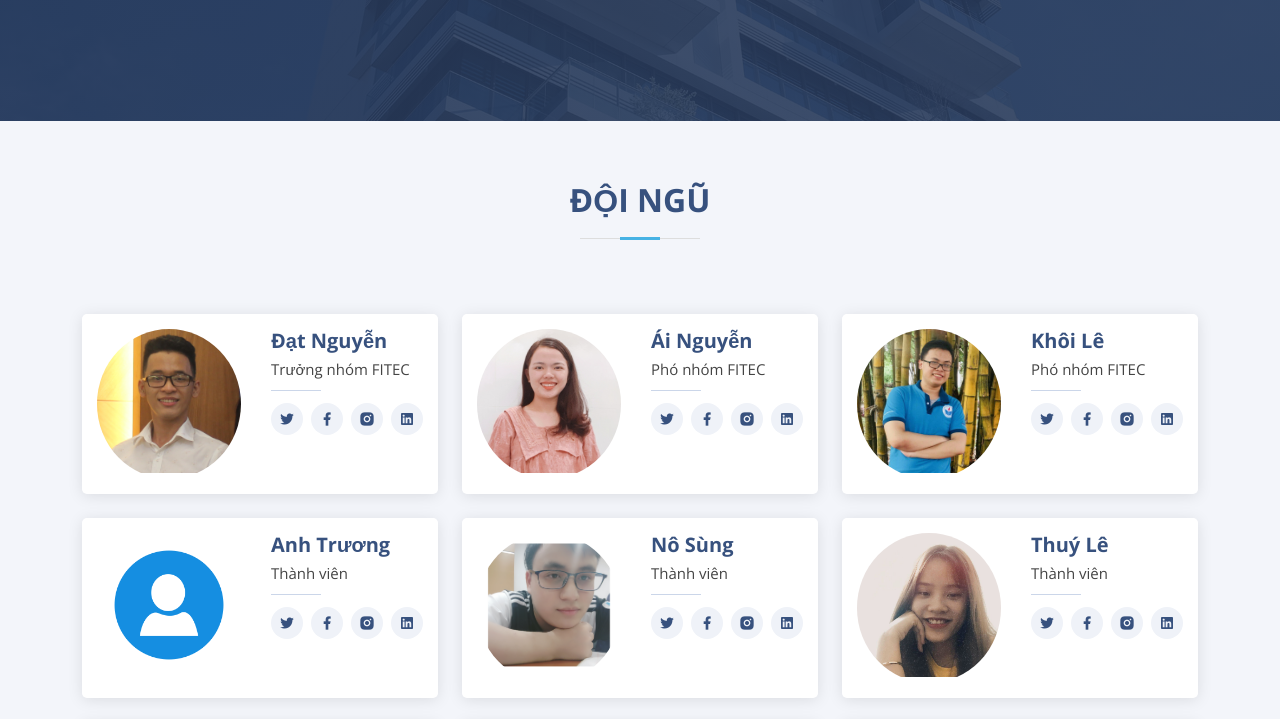
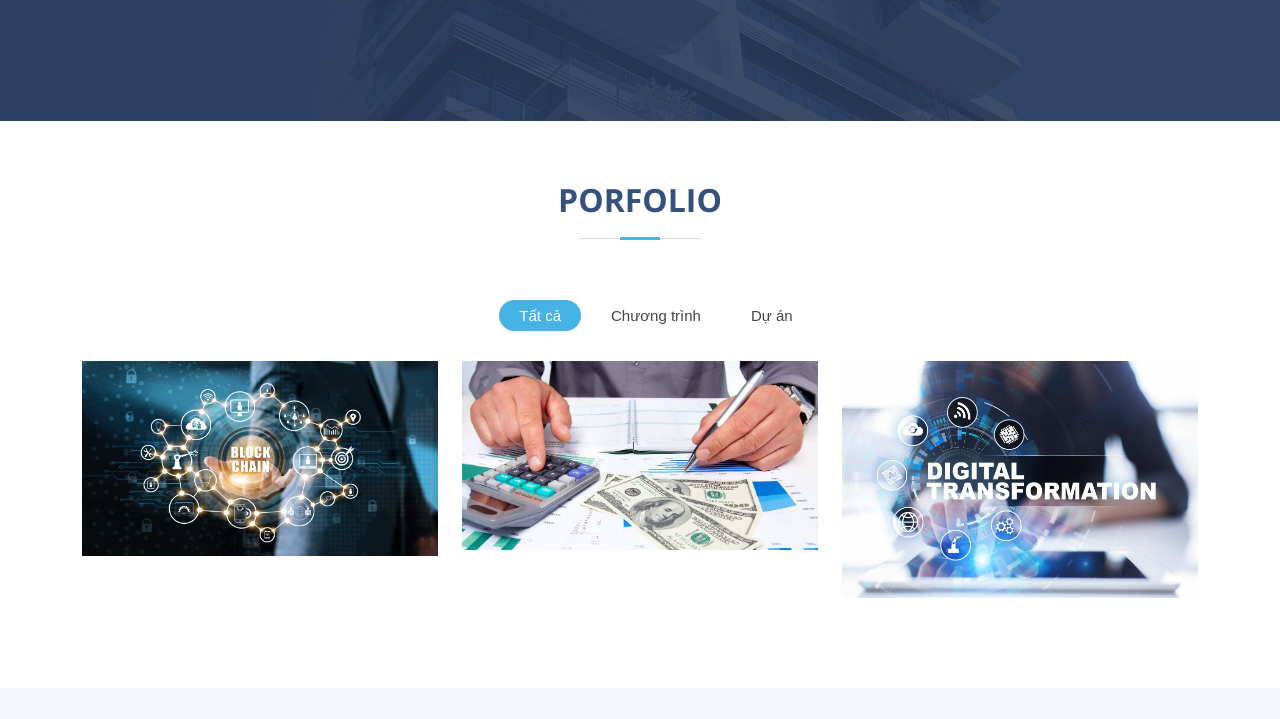
Before and after one commit to fitec-tsnt/fitec-tsnt.github.io, a website: page index.html in a window 1280 px wide. Shown: the part 1582-2301 px from the top of the page. Drawn offline with nearby package versions, Linux system fonts and the light colour scheme.

Commit message:
add porfolito

```diff
--- a/index.html
+++ b/index.html
@@ -354,54 +354,54 @@
     </section><!-- End Cta Section -->
 
     <!-- ======= Portfolio Section ======= -->
-    <!-- <section id="portfolio" class="portfolio">
+    <section id="portfolio" class="portfolio">
       <div class="container" data-aos="fade-up">
 
         <div class="section-title">
-          <h2>Portfolio</h2>
-          <p>Magnam dolores commodi suscipit. Necessitatibus eius consequatur ex aliquid fuga eum quidem. Sit sint consectetur velit. Quisquam quos quisquam cupiditate. Et nemo qui impedit suscipit alias ea. Quia fugiat sit in iste officiis commodi quidem hic quas.</p>
+          <h2>Porfolio</h2>
+          <!-- <p>Magnam dolores commodi suscipit. Necessitatibus eius consequatur ex aliquid fuga eum quidem. Sit sint consectetur velit. Quisquam quos quisquam cupiditate. Et nemo qui impedit suscipit alias ea. Quia fugiat sit in iste officiis commodi quidem hic quas.</p> -->
         </div>
 
         <ul id="portfolio-flters" class="d-flex justify-content-center" data-aos="fade-up" data-aos-delay="100">
-          <li data-filter="*" class="filter-active">All</li>
-          <li data-filter=".filter-app">App</li>
-          <li data-filter=".filter-card">Card</li>
-          <li data-filter=".filter-web">Web</li>
+          <li data-filter="*" class="filter-active">Tất cả</li>
+          <li data-filter=".filter-program">Chương trình</li>
+          <li data-filter=".filter-project">Dự án</li>
+          <!-- <li data-filter=".filter-web">Web</li> -->
         </ul>
 
         <div class="row portfolio-container" data-aos="fade-up" data-aos-delay="200">
 
-          <div class="col-lg-4 col-md-6 portfolio-item filter-app">
-            <div class="portfolio-img"><img src="assets/img/portfolio/portfolio-1.jpg" class="img-fluid" alt=""></div>
+          <div class="col-lg-4 col-md-6 portfolio-item filter-program">
+            <div class="portfolio-img"><img src="assets/img/portfolio/blockchain.jpg" class="img-fluid" alt=""></div>
             <div class="portfolio-info">
-              <h4>App 1</h4>
-              <p>App</p>
-              <a href="assets/img/portfolio/portfolio-1.jpg" data-gallery="portfolioGallery" class="portfolio-lightbox preview-link" title="App 1"><i class="bx bx-plus"></i></a>
-              <a href="portfolio-details.html" class="details-link" title="More Details"><i class="bx bx-link"></i></a>
+              <h4>Phổ biến kiến thức về tiền mã hoá và blockchain</h4>
+              <p>Chương trình</p>
+              <a href="assets/img/portfolio/blockchain.jpg" data-gallery="portfolioGallery" class="portfolio-lightbox preview-link" title="Phổ biến kiến thức về tiền mã hoá và blockchain"><i class="bx bx-plus"></i></a>
+              <a href="" class="details-link" title="More Details"><i class="bx bx-link"></i></a>
             </div>
           </div>
 
-          <div class="col-lg-4 col-md-6 portfolio-item filter-web">
-            <div class="portfolio-img"><img src="assets/img/portfolio/portfolio-2.jpg" class="img-fluid" alt=""></div>
+          <div class="col-lg-4 col-md-6 portfolio-item filter-program">
+            <div class="portfolio-img"><img src="assets/img/portfolio/ty_phu_4.0.jpg" class="img-fluid" alt=""></div>
             <div class="portfolio-info">
-              <h4>Web 3</h4>
-              <p>Web</p>
-              <a href="assets/img/portfolio/portfolio-2.jpg" data-gallery="portfolioGallery" class="portfolio-lightbox preview-link" title="Web 3"><i class="bx bx-plus"></i></a>
-              <a href="portfolio-details.html" class="details-link" title="More Details"><i class="bx bx-link"></i></a>
+              <h4>Trở thành tỷ phú thời đại 4.0. Tại sao không?</h4>
+              <p>Chương trình</p>
+              <a href="assets/img/portfolio/ty_phu_4.0.jpg" data-gallery="portfolioGallery" class="portfolio-lightbox preview-link" title="Trở thành tỷ phú thời đại 4.0. Tại sao không?"><i class="bx bx-plus"></i></a>
+              <a href="" class="details-link" title="More Details"><i class="bx bx-link"></i></a>
             </div>
           </div>
 
-          <div class="col-lg-4 col-md-6 portfolio-item filter-app">
-            <div class="portfolio-img"><img src="assets/img/portfolio/portfolio-3.jpg" class="img-fluid" alt=""></div>
+          <div class="col-lg-4 col-md-6 portfolio-item filter-project">
+            <div class="portfolio-img"><img src="assets/img/portfolio/digital_transformation.png" class="img-fluid" alt=""></div>
             <div class="portfolio-info">
-              <h4>App 2</h4>
-              <p>App</p>
-              <a href="assets/img/portfolio/portfolio-3.jpg" data-gallery="portfolioGallery" class="portfolio-lightbox preview-link" title="App 2"><i class="bx bx-plus"></i></a>
-              <a href="portfolio-details.html" class="details-link" title="More Details"><i class="bx bx-link"></i></a>
+              <h4>Chuyển đổi số Quỹ</h4>
+              <p>Dự án</p>
+              <a href="assets/img/portfolio/digital_transformation.png" data-gallery="portfolioGallery" class="portfolio-lightbox preview-link" title="Chuyển đổi số Quỹ"><i class="bx bx-plus"></i></a>
+              <a href="" class="details-link" title="More Details"><i class="bx bx-link"></i></a>
             </div>
           </div>
 
-          <div class="col-lg-4 col-md-6 portfolio-item filter-card">
+          <!-- <div class="col-lg-4 col-md-6 portfolio-item filter-card">
             <div class="portfolio-img"><img src="assets/img/portfolio/portfolio-4.jpg" class="img-fluid" alt=""></div>
             <div class="portfolio-info">
               <h4>Card 2</h4>
@@ -459,11 +459,11 @@
               <a href="assets/img/portfolio/portfolio-9.jpg" data-gallery="portfolioGallery" class="portfolio-lightbox preview-link" title="Web 3"><i class="bx bx-plus"></i></a>
               <a href="portfolio-details.html" class="details-link" title="More Details"><i class="bx bx-link"></i></a>
             </div>
-          </div>
+          </div> -->
 
         </div>
 
-      </div> -->
+      </div>
     </section><!-- End Portfolio Section -->
 
     <!-- ======= Team Section ======= -->
```
Also changed, not shown: assets/img/portfolio/blockchain.jpg (added), assets/img/portfolio/digital_transformation.png (added), assets/img/portfolio/ty_phu_4.0.jpg (added).
